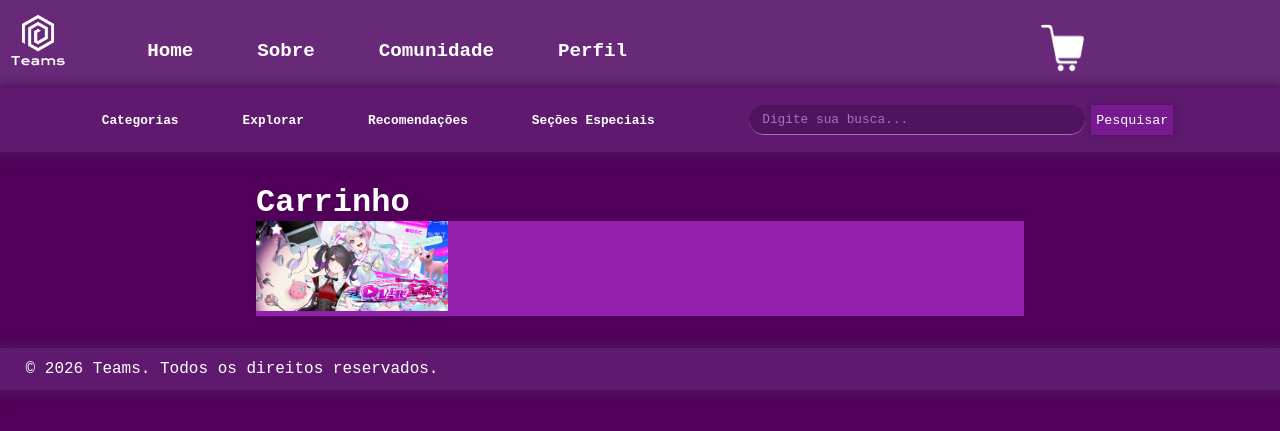
After one commit to MachadoWD/teams, a PHP site: page /carrinho.html in a window 1280 px wide. The commit adds this page. Shown: the top 431 px of the page. Run offline with PHP 8.4, Linux system fonts and the light colour scheme.

Commit message:
começo do carrinho

```diff
--- /dev/null
+++ b/carrinho.html
@@ -0,0 +1,66 @@
+<!DOCTYPE html>
+<html lang="pt-br">
+<head>
+    <meta charset="UTF-8">
+    <link rel="stylesheet" href="style.css">
+    <meta name="viewport" content="width=device-width, initial-scale=1.0">
+    <title>Teams</title>
+</head>
+<body>
+    <!--loja virtual de jogos digitais -->
+    <header class="header">
+
+        <div class="logo">
+            <img id="logo" src="img/logo.png" alt="Logo do Teams" width="100vw">
+            <nav class="nav1">
+                <ul class="nav-links">
+                    <li><a href="#">Home</a></li>
+                    <li><a href="#">Sobre</a></li>
+                    <li><a href="#">Comunidade</a></li>
+                    <li><a href="#">Perfil</a></li>
+                </ul>
+            </nav>
+            <img src="img/carrinho.png" alt="Carrinho de Compras" id="carrinho" width="10vw">
+        </div>
+
+        <div class="search-bar">
+            <nav class="cat">
+                <ul class="nav-links2">
+                    <li class="dropdown">
+                        Categorias
+                        <ul class="submenu">
+                            <li>Investigação</li>
+                            <li>Shooter</li>
+                            <li>RPG</li>
+                            <li>Indie</li>
+                            <li>Roguelike</li>
+                        </ul>
+                    </li>
+                    <li>Explorar</li>
+                    <li>Recomendações</li>
+                    <li>Seções Especiais</li>
+                </ul>
+            </nav>
+
+            <form>
+                <input type="text" placeholder="Digite sua busca...">
+                <button type="submit">Pesquisar</button>
+            </form>
+        </div>
+
+    </header>
+    <main>
+        <div class="carrinho">
+            <h1>Carrinho</h1>
+            <div class="c-jogos">
+                <div class="c-jogo">
+                    <img class="c-img-jogo" src="img/needy.jpg" alt="Imagem de Needy Girl Overdose">
+                </div>
+            </div>
+        </div>
+    </main>
+    <footer>
+        <p class="copy">&copy; 2026 Teams. Todos os direitos reservados.</p>
+    </footer>
+</body>
+</html>
--- a/index.html
+++ b/index.html
@@ -68,7 +68,7 @@
 
             <article class="jogo">
                 <img src="img/rdr2.jpg" alt="#" class="img-jogo">
-                <h2>Red Dead Redempt...</h2>
+                <h2>Red Dead Redemption 2</h2>
                 <div class="legenda">
                     <div>
                         <button>Comprar</button>
--- a/style.css
+++ b/style.css
@@ -15,6 +15,7 @@ parte 2:
 *{
     margin: 0;
     padding: 0;
+    color: white;
     font-family: 'Courier New', Courier, monospace;
 }
 
@@ -39,16 +40,18 @@ main{
     margin: 1em;
     border-radius: 20px 20px 0px 0px;
     box-shadow: 0px 0px 10px #27002b;
-    transition: 0.3s;
+    transition: 0.3s ease;
 }
 
 .jogo:hover{
     transform: scale(1.05);
     opacity: 0.9;
+    box-shadow: 0px 5px 25px #27002b;
 }
 .jogo h2{
     margin: 0.25em 0.75em;
     color: #fff;
+    font-size: 1.15vw;
 }
 
 .jogo button{
@@ -276,6 +279,8 @@ footer .copy {
     display: flex;
     justify-content: center;
     align-items: center;
+    font-weight: bolder;
+    box-shadow: 0 0 5px 1px #501360;
 }
 
 .legenda{
@@ -314,3 +319,22 @@ footer .copy {
 .dropdown:hover .submenu {
     display: block;
 }
+
+.carrinho {
+    width: 60vw;
+}
+
+c.jogos {
+    padding: 1vw;
+    background-color: #27002b;
+    flex-direction: column;
+    gap: 1vh;
+}
+
+.c-jogo {
+    background-color:#9320ad;
+}
+
+.c-img-jogo {
+    width: 15vw;
+}
```
Also changed, not shown: img/needy.jpg (added), img/persona3.jpg (added).
